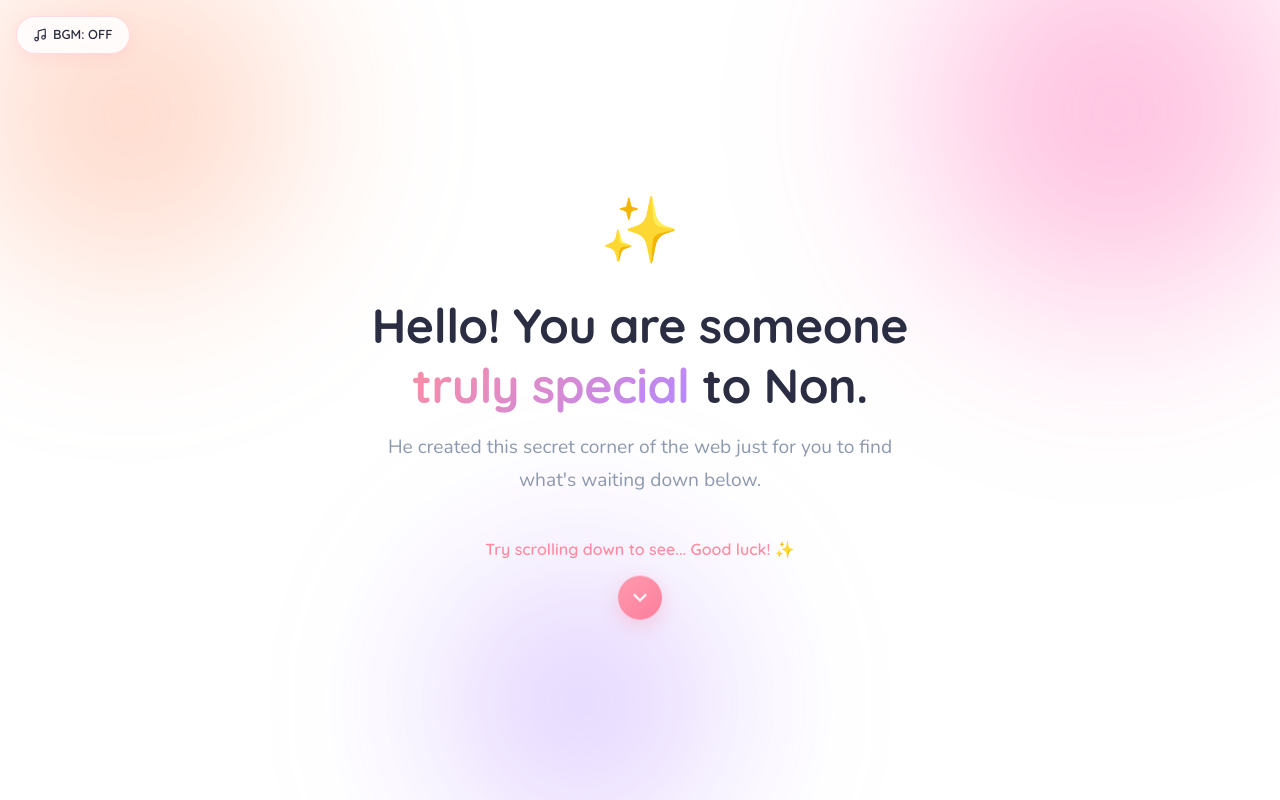
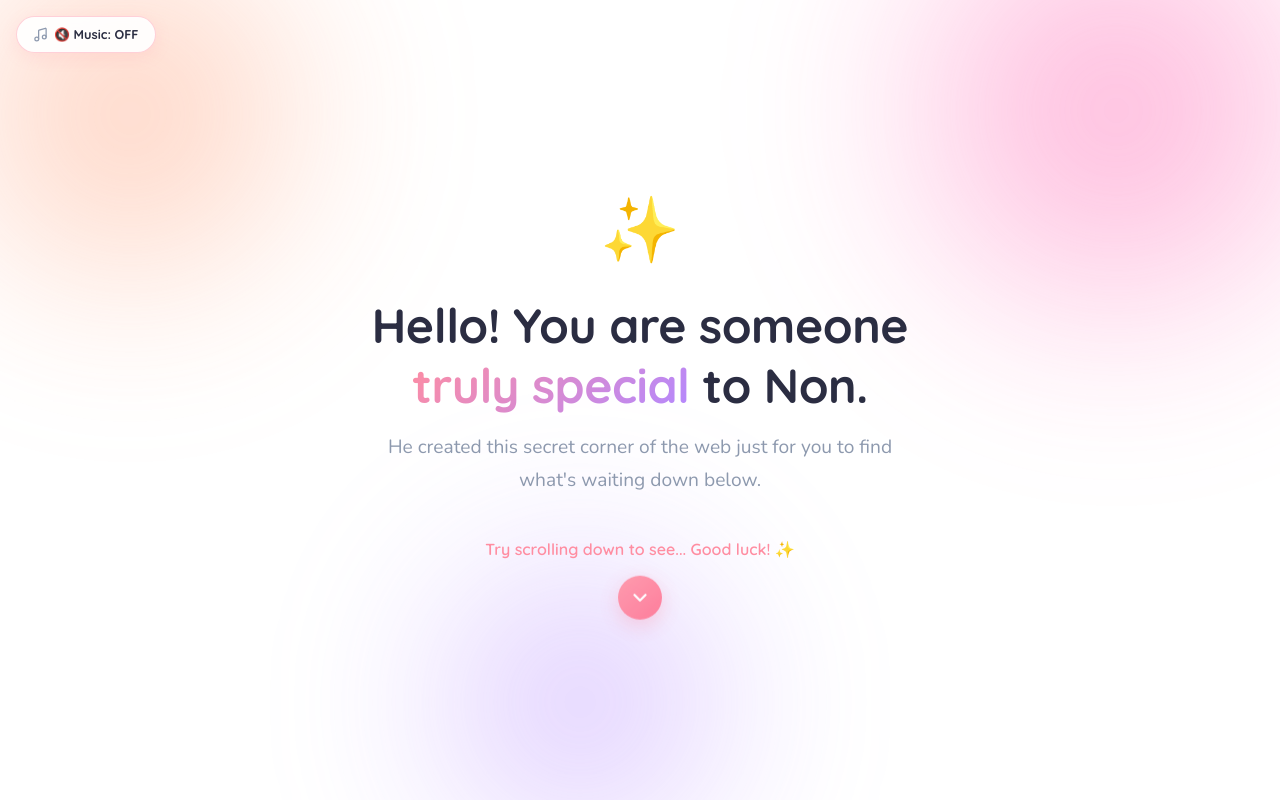
Before and after one commit to OzonZ/OzonZ, a React (Vite) app: page / in a window 1280 px wide. Shown: the top 800 px of the page. Built offline with nearby package versions, Linux system fonts and the light colour scheme; no server answers.

Commit message:
Update AudioToggle.jsx

```diff
--- a/src/components/AudioToggle.jsx
+++ b/src/components/AudioToggle.jsx
@@ -1,15 +1,26 @@
-import { useState, useCallback } from 'react';
-import { Music, Music2 } from 'lucide-react';
+import { useState, useEffect, useCallback } from 'react';
+import { Music, Music2, Volume2, VolumeX, Sparkles } from 'lucide-react';
 import { motion } from 'framer-motion';
-import { toggleBgm } from '../lib/audio';
+import { toggleBgm, subscribeAudioState } from '../lib/audio';
 
 export default function AudioToggle() {
-  const [isOn, setIsOn] = useState(false);
+  const [audioState, setAudioState] = useState({
+    isBgmPlaying: false,
+    currentTrack: 'main',
+    isMuted: false,
+  });
+
+  useEffect(() => {
+    return subscribeAudioState((state) => {
+      setAudioState({ ...state });
+    });
+  }, []);
 
   const handleClick = useCallback(() => {
-    const nowOn = toggleBgm();
-    setIsOn(nowOn);
+    toggleBgm();
   }, []);
+
+  const isPostcard = audioState.currentTrack === 'postcard';
 
   return (
     <motion.button
@@ -17,15 +28,34 @@ export default function AudioToggle() {
       onClick={handleClick}
       whileHover={{ scale: 1.05 }}
       whileTap={{ scale: 0.95 }}
-      title={isOn ? 'Pause BGM' : 'Play BGM'}
+      title={audioState.isBgmPlaying ? 'Pause Music' : 'Play Music'}
+      style={{
+        borderColor: isPostcard ? 'rgba(179, 136, 255, 0.5)' : 'rgba(255, 141, 161, 0.4)',
+        background: isPostcard ? 'rgba(255, 245, 250, 0.92)' : 'rgba(255, 255, 255, 0.92)',
+      }}
     >
       <motion.span
-        animate={{ rotate: isOn ? [0, 10, -10, 0] : 0 }}
-        transition={{ repeat: isOn ? Infinity : 0, duration: 0.6 }}
+        animate={{
+          rotate: audioState.isBgmPlaying ? [0, 12, -12, 0] : 0,
+          scale: audioState.isBgmPlaying ? [1, 1.15, 1] : 1,
+        }}
+        transition={{ repeat: audioState.isBgmPlaying ? Infinity : 0, duration: 1.2 }}
+        style={{ display: 'flex', alignItems: 'center' }}
       >
-        {isOn ? <Music2 size={14} /> : <Music size={14} />}
+        {audioState.isBgmPlaying ? (
+          isPostcard ? <Sparkles size={15} color="#b388ff" /> : <Music2 size={15} color="#ff6b8b" />
+        ) : (
+          <Music size={15} color="#8d99ae" />
+        )}
       </motion.span>
-      <span>BGM: {isOn ? 'ON' : 'OFF'}</span>
+
+      <span style={{ fontSize: '0.8rem', fontWeight: 700 }}>
+        {audioState.isBgmPlaying ? (
+          isPostcard ? '🎵 Postcard Melody' : '🎵 Gift BGM: ON'
+        ) : (
+          '🔇 Music: OFF'
+        )}
+      </span>
     </motion.button>
   );
 }
```
